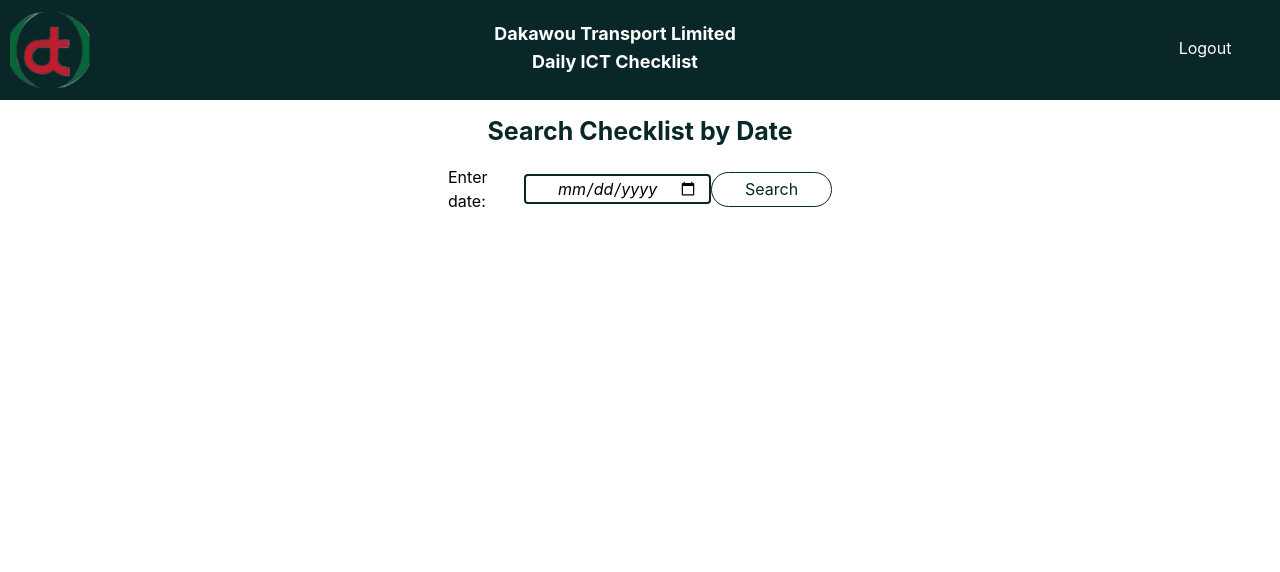
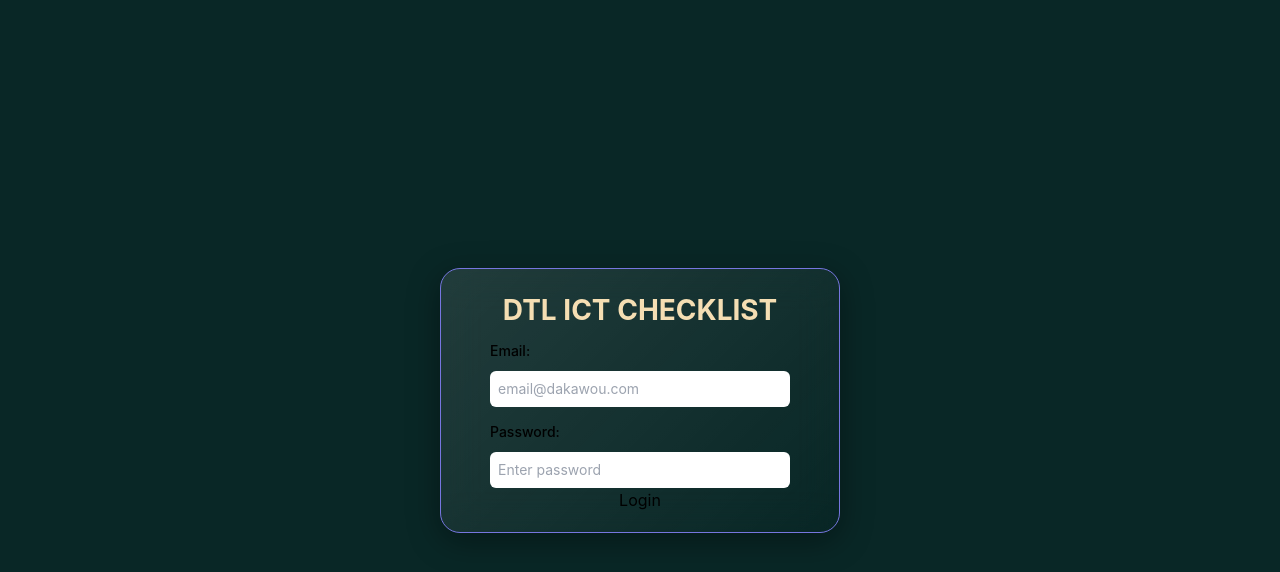
Before and after one commit to mumbi-prog/Checklist-Client, a React (Create React App) app: page / in a window 1280 px wide. Shown: the top 572 px of the page. Built offline with nearby package versions, Linux system fonts and the light colour scheme.

Commit message:
Updated app to handle routing

```diff
--- a/src/App.js
+++ b/src/App.js
@@ -1,13 +1,21 @@
-import React from 'react'
-// import NewChecklist from './components/checklist/NewChecklist'
-import SearchChecklist from './components/checklist/Search'
+import React, { useState } from 'react';
+import { BrowserRouter as Router, Routes, Route } from 'react-router-dom';
+import Login from './components/Authenticationfiles/Login';
+import NewChecklist from './components/checklist/NewChecklist';
+import SearchChecklist from './components/checklist/Search';
 
 function App() {
+  const [user, setUser] = useState(null);
+
   return (
-    <div>
-      <SearchChecklist/>
-    </div>
-  )
+    <Router>
+      <Routes>
+        <Route path="/" element={<Login setUser={setUser} />} />
+        <Route path="/new-checklist" element={<NewChecklist setUser={setUser} />} />
+        <Route path="/search-checklist" element={<SearchChecklist setUser={setUser} />} />
+      </Routes>
+    </Router>
+  );
 }
 
-export default App
+export default App;
--- a/src/components/Authenticationfiles/Login.jsx
+++ b/src/components/Authenticationfiles/Login.jsx
@@ -1,10 +1,12 @@
 import React, { useState } from 'react';
+import { useNavigate } from 'react-router-dom';
 import api from '../api/Api';
-import login from './login.css'
+import './login.css';
 
-function Login({ setUser }){
+function Login({ setUser }) {
   const [email, setEmail] = useState('');
   const [password, setPassword] = useState('');
+  const navigate = useNavigate();
 
   const handleSubmit = async (e) => {
     e.preventDefault();
@@ -12,6 +14,7 @@ function Login({ setUser }){
       const response = await api.post('/login', { email, password });
       if (response.data.status === 'logged_in') {
         setUser(response.data.user);
+        navigate('/new-checklist');
       }
     } catch (error) {
       console.error('Error logging in:', error);
@@ -21,23 +24,19 @@ function Login({ setUser }){
 
   return (
     <div className='form-container bg-button-color cover'>
-       <form onSubmit={handleSubmit} className='login-form '>
+      <form onSubmit={handleSubmit} className='login-form'>
         <h2>DTL ICT CHECKLIST</h2>
         <div className='d2 block'>
-            <label className='auth-label block text-sm font-medium text-white-900'>  Email: </label>
+          <label className='auth-label block text-sm font-medium text-white-900'>Email:</label>
           <input className='mt-[10px] mb-[15px] p-2 w-[300px] rounded-md bg-white focus:outline-none text-sm text-black-900' placeholder='email@dakawou.com' type="email" value={email} onChange={(e) => setEmail(e.target.value)} required />
-
         </div>
         <div className='d2'>
-            <label className='auth-label block text-sm font-medium text-white-900'> Password: </label>
+          <label className='auth-label block text-sm font-medium text-white-900'>Password:</label>
           <input className='mt-[10px] p-2 w-[300px] rounded-md bg-white focus:outline-none text-sm text-black-900' placeholder='Enter password' type="password" value={password} onChange={(e) => setPassword(e.target.value)} required />
-
         </div>
-
-          <button type="submit" className='auth-btn'>Login</button>
+        <button type="submit" className='login-btn'>Login</button>
       </form>
     </div>
-
   );
 };
 
--- a/src/components/Authenticationfiles/Logout.jsx
+++ b/src/components/Authenticationfiles/Logout.jsx
@@ -1,20 +1,29 @@
-import React from 'react';
-import api from '../api/Api';
+import React, { useState } from 'react';
+import { BrowserRouter as Router, Route, Routes, Navigate } from 'react-router-dom';
+import Login from './components/Login';
+import NewChecklist from './components/NewChecklist';
+import SearchChecklist from './components/SearchChecklist';
 
-const Logout = ({ setUser }) => {
-  const handleLogout = async () => {
-    try {
-      await api.delete('/logout');
-      setUser(null);
-      alert('Logout successful');
-    } catch (error) {
-      console.error('Error logging out:', error);
-    }
-  };
+function App() {
+  const [user, setUser] = useState(null);
 
   return (
-    <button onClick={handleLogout}>Logout</button>
+    <Router>
+      <div>
+        <Routes>
+          <Route path="/" element={<Login setUser={setUser} />} />
+          <Route
+            path="/new-checklist"
+            element={user ? <NewChecklist setUser={setUser} /> : <Navigate to="/" />}
+          />
+          <Route
+            path="/search-checklist"
+            element={user ? <SearchChecklist setUser={setUser} /> : <Navigate to="/" />}
+          />
+        </Routes>
+      </div>
+    </Router>
   );
-};
+}
 
-export default Logout;
+export default App;
--- a/src/components/Authenticationfiles/login.css
+++ b/src/components/Authenticationfiles/login.css
@@ -30,7 +30,7 @@ h2{
     margin-bottom: 10px;
 }
 
-button {
+login-btn {
     position: relative;
     background-color: transparent;
     border-radius:25px;
@@ -48,7 +48,7 @@ button {
     overflow: hidden;
     margin-top: 20px;
 }
-button::before {
+login-btn::before {
     content: "";
     background-color: #7676df;
     border: none;
@@ -61,7 +61,7 @@ button::before {
     transition: width 700ms ease-in-out;
     display: inline-block;
 }
-button:hover::before {
+login-btn:hover::before {
     width: 100%;
     border: none;
 }
--- a/src/components/checklist/NewChecklist.jsx
+++ b/src/components/checklist/NewChecklist.jsx
@@ -1,19 +1,20 @@
 import React, { useState, useEffect } from 'react';
+import { useNavigate } from 'react-router-dom';
 import api from '../api/Api';
-import logo from '../logo.png'
-import checklist from './checklist.css'
+import logo from '../logo.png';
+import './checklist.css';
 
-function NewChecklist(){
+function NewChecklist({ setUser }) {
   const [date, setDate] = useState('');
   const [categories, setCategories] = useState([]);
   const [status, setStatus] = useState({});
   const [remarks, setRemarks] = useState({});
+  const navigate = useNavigate();
 
   useEffect(() => {
     const fetchCategories = async () => {
       try {
         const response = await api.get('/categories');
-        console.log('Fetched categories successfully:', response.data);
         setCategories(response.data);
       } catch (error) {
         console.error('Cannot fetch the categories, try again later:', error);
@@ -56,21 +57,27 @@ function NewChecklist(){
     }
   };
 
+  const handleLogout = () => {
+    setUser(null);
+    navigate('/');
+  };
+
   return (
     <div>
         <nav className='nav-bar'>
-        <img src={logo} alt="logo_image" className='w-[80px] h-auto '/>
+          <img src={logo} alt="logo_image" className='w-[80px] h-auto pointer' onClick={() => navigate('/new-checklist')} />
           <div className='nav-titles text-xl font-bold'>
             <h3>Dakawou Transport Limited</h3>
             <h3>Daily ICT Checklist</h3>
           </div>
-        <button className='auth-btn bg-button-color border-white text-white h-[35px] w-[130px] rounded-full align-center mt-[20px] mb-[25px] transition-transform transform hover:scale-101  transition duration-300 ease-in hover:bg-white hover:text-button-color pointer ease-in'>Logout</button>
+          <button className='auth-btn bg-button-color border-white text-white h-[35px] w-[130px] rounded-full align-center mt-[20px] mb-[25px] transition-transform transform hover:scale-101 transition duration-300 ease-in hover:bg-white hover:text-button-color pointer ease-in' onClick={handleLogout}>Logout</button>
         </nav>
-      <div className='w-[100%] bg-yellow no-wrap flex justify-center'>
+       <div className='w-[100%] bg-yellow no-wrap flex justify-center relative'>
          <label className='list-date flex items-center'>
            Enter date:
-          <input  type="date"  value={date} onChange={(e) => setDate(e.target.value)} className='date-input ml-2 w-[200px] border-2 border-button-color rounded pointer text-center italic placeholder-italic placeholder-gray-400'/>
+           <input type="date" value={date} onChange={(e) => setDate(e.target.value)} className='date-input ml-2 w-[200px] border-2 border-button-color rounded pointer text-center italic placeholder-italic placeholder-gray-400' />
          </label>
+         <button className='find-record-btn  bg-button-color border-white text-white h-[35px] w-[130px] rounded-full align-center mb-[25px] transition-transform transform hover:scale-101 transition duration-300 ease-in hover:bg-white hover:text-button-color pointer ease-in absolute right-[1%]' onClick={() => navigate('/search-checklist')}>Find record</button>
        </div>
       <table>
         <thead>
@@ -96,7 +103,7 @@ function NewChecklist(){
                     </select>
                   </td>
                   <td>
-                    <input type="text" value={remarks[item.id] || ''} onChange={(e) => handleRemarkChange(item.id, e.target.value)} className='w-[95%] mx-[2%] outline-none'/>
+                    <input type="text" value={remarks[item.id] || ''} onChange={(e) => handleRemarkChange(item.id, e.target.value)} className='w-[95%] mx-[2%] outline-none' />
                   </td>
                 </tr>
               ))}
@@ -107,6 +114,6 @@ function NewChecklist(){
       <button onClick={handleSubmit} className='save-btn bg-button-color text-white h-[35px] w-[130px] rounded-full mt-0 align-center ml-[40%] mb-[25px] transition-transform transform hover:scale-105'>Save</button>
     </div>
   );
-};
+}
 
 export default NewChecklist;
--- a/src/components/checklist/Search.jsx
+++ b/src/components/checklist/Search.jsx
@@ -1,11 +1,13 @@
 import React, { useState } from 'react';
+import { useNavigate } from 'react-router-dom';
 import api from '../api/Api';
-import checklist from './checklist.css';
 import logo from '../logo.png';
+import './checklist.css';
 
-function SearchChecklist(){
+function SearchChecklist({ setUser }) {
   const [date, setDate] = useState('');
   const [checklist, setChecklist] = useState(null);
+  const navigate = useNavigate();
 
   const handleSearch = async () => {
     try {
@@ -17,30 +19,34 @@ function SearchChecklist(){
     }
   };
 
+  const handleLogout = () => {
+    setUser(null);
+    navigate('/');
+  };
+
   return (
     <div>
         <nav className='nav-bar'>
-        <img src={logo} alt="logo_image" className='w-[80px] h-auto '/>
+          <img src={logo} alt="logo_image" className='w-[80px] h-auto pointer' onClick={() => navigate('/new-checklist')} />
           <div className='nav-titles text-xl font-bold'>
             <h3>Dakawou Transport Limited</h3>
             <h3>Daily ICT Checklist</h3>
           </div>
-        <button className='logout-btn bg-button-color border-white text-white h-[35px] w-[130px] rounded-full align-center mt-[20px] mb-[25px] transition-transform transform hover:scale-105 hover:bg-white hover:text-button-color pointer'>Logout</button>
+          <button className='auth-btn bg-button-color border-white text-white h-[35px] w-[130px] rounded-full align-center mt-[20px] mb-[25px] transition-transform transform hover:scale-101 transition duration-300 ease-in hover:bg-white hover:text-button-color pointer ease-in' onClick={handleLogout}>Logout</button>
         </nav>
-
       <div className='search-wrapper'>
         <h2 className='search-heading'>Search Checklist by Date</h2>
         <div className='search-container flex justify-center align-center w-[30%] mt-[15px] justify-around'>
           <p>Enter date: </p>
-           <input type="date" value={date} onChange={(e) => setDate(e.target.value)} className='date-picker w-[200px] border-2 border-button-color rounded pointer text-center italic placeholder-italic placeholder-gray-400'/>
+          <input type="date" value={date} onChange={(e) => setDate(e.target.value)} className='date-picker w-[200px] border-2 border-button-color rounded pointer text-center italic placeholder-italic placeholder-gray-400' />
           <button className='search-button' onClick={handleSearch}>Search</button>
         </div>
+        <button className='new-record-btn  bg-button-color border-white text-white h-[35px] w-[170px] rounded-full align-center mb-[25px] transition-transform transform hover:scale-101 transition duration-300 ease-in hover:bg-white hover:text-button-color pointer ease-in absolute right-[1%]' onClick={() => navigate('/new-checklist')}>Create new record</button>
       </div>
-
 
       {checklist && (
         <div>
-          <h3 className='h3 text-center color:button-color underline mt-[12px] font-medium' >Checklist for {checklist.date}</h3>
+          <h3 className='h3 text-center color:button-color underline mt-[12px] font-medium'>Checklist for {checklist.date}</h3>
           <table className='search-table mb-[50px]'>
             <thead>
               <tr>
@@ -70,6 +76,6 @@ function SearchChecklist(){
       )}
     </div>
   );
-};
+}
 
 export default SearchChecklist;
```
Lines whose indentation alone changed are shown as unchanged.
